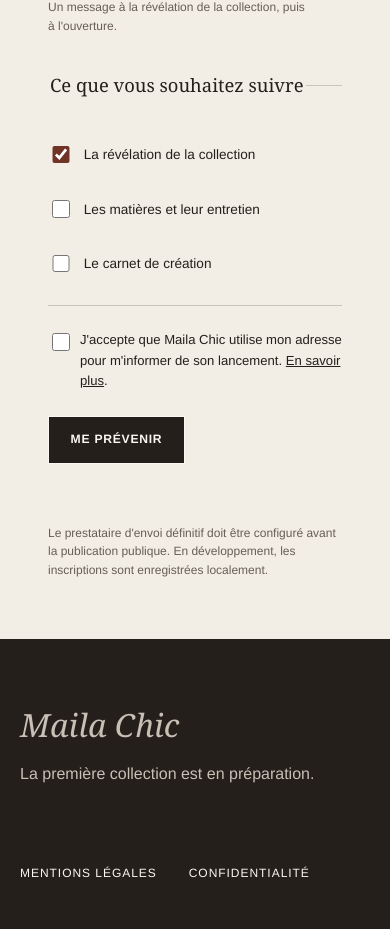
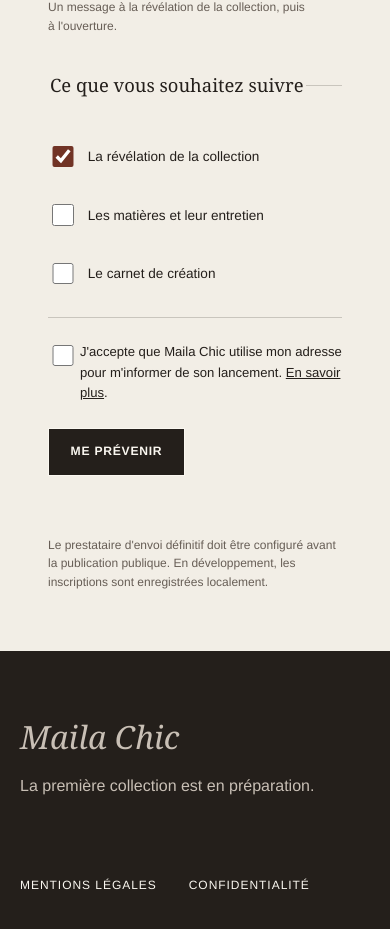
Before and after one commit to Rimiscky/maillaChic, a Next.js app: page /alerte in a window 390 px wide. Shown: the part 894-1823 px from the top of the page. Built offline with nearby package versions, Linux system fonts and the light colour scheme; no server answers.

Commit message:
fix(mobile): agrandir les cibles tactiles des cases a cocher

```diff
--- a/src/app/globals.css
+++ b/src/app/globals.css
@@ -148,13 +148,13 @@
 .field label { font-family: var(--serif); font-size: 1.8rem; }
 .field input { width: 100%; min-height: 56px; padding: .8rem 0; border: 0; border-bottom: 1px solid var(--ink); border-radius: 0; background: transparent; color: var(--ink); font-size: 1.1rem; }
 .field p, .form-disclaimer { color: #675e56; font-size: .75rem; }
-.consent-row { display: grid; grid-template-columns: 1.25rem 1fr; gap: .75rem; align-items: start; font-size: .82rem; }
-.consent-row input { width: 1.15rem; height: 1.15rem; margin-top: .15rem; accent-color: var(--clay-dark); }
+.consent-row { display: grid; grid-template-columns: 1.25rem 1fr; gap: .75rem; align-items: start; min-height: 48px; font-size: .82rem; }
+.consent-row input { width: 1.35rem; height: 1.35rem; margin-top: .15rem; accent-color: var(--clay-dark); }
 .consent-row a { text-decoration: underline; }
 .interest-fieldset { display: grid; gap: .65rem; margin: 0; padding: 1.25rem 0; border: 0; border-top: 1px solid var(--line); border-bottom: 1px solid var(--line); }
 .interest-fieldset legend { margin-bottom: .8rem; font-family: var(--serif); font-size: 1.15rem; }
-.interest-fieldset label { display: flex; gap: .7rem; align-items: center; min-height: 44px; font-size: .85rem; }
-.interest-fieldset input { width: 1.1rem; height: 1.1rem; accent-color: var(--clay-dark); }
+.interest-fieldset label { display: flex; gap: .7rem; align-items: center; min-height: 48px; font-size: .85rem; }
+.interest-fieldset input { width: 1.35rem; height: 1.35rem; accent-color: var(--clay-dark); }
 .signup-form .button { width: fit-content; }
 .signup-form .button:disabled { cursor: wait; opacity: .6; }
 .honeypot { position: absolute; width: 1px; height: 1px; overflow: hidden; clip-path: inset(50%); }
```
